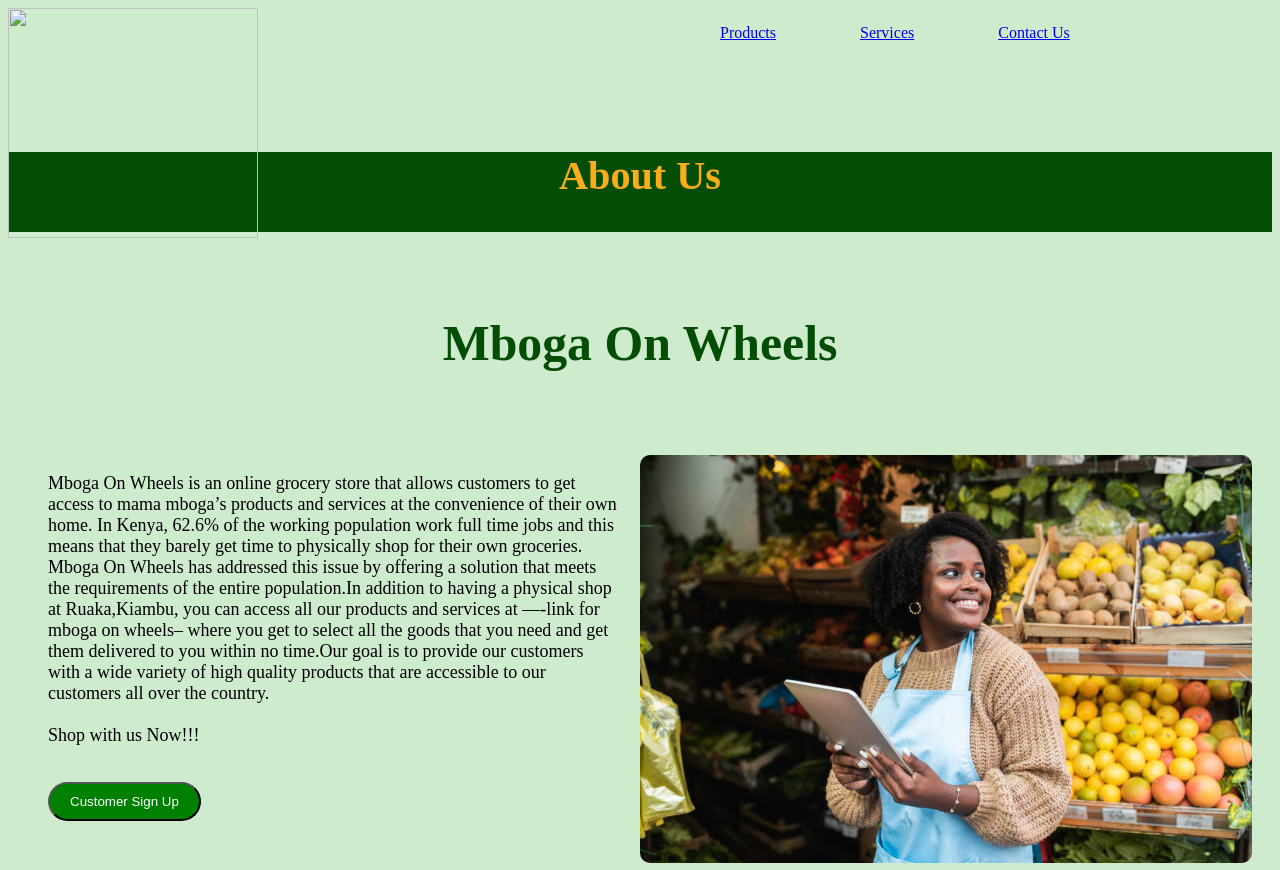
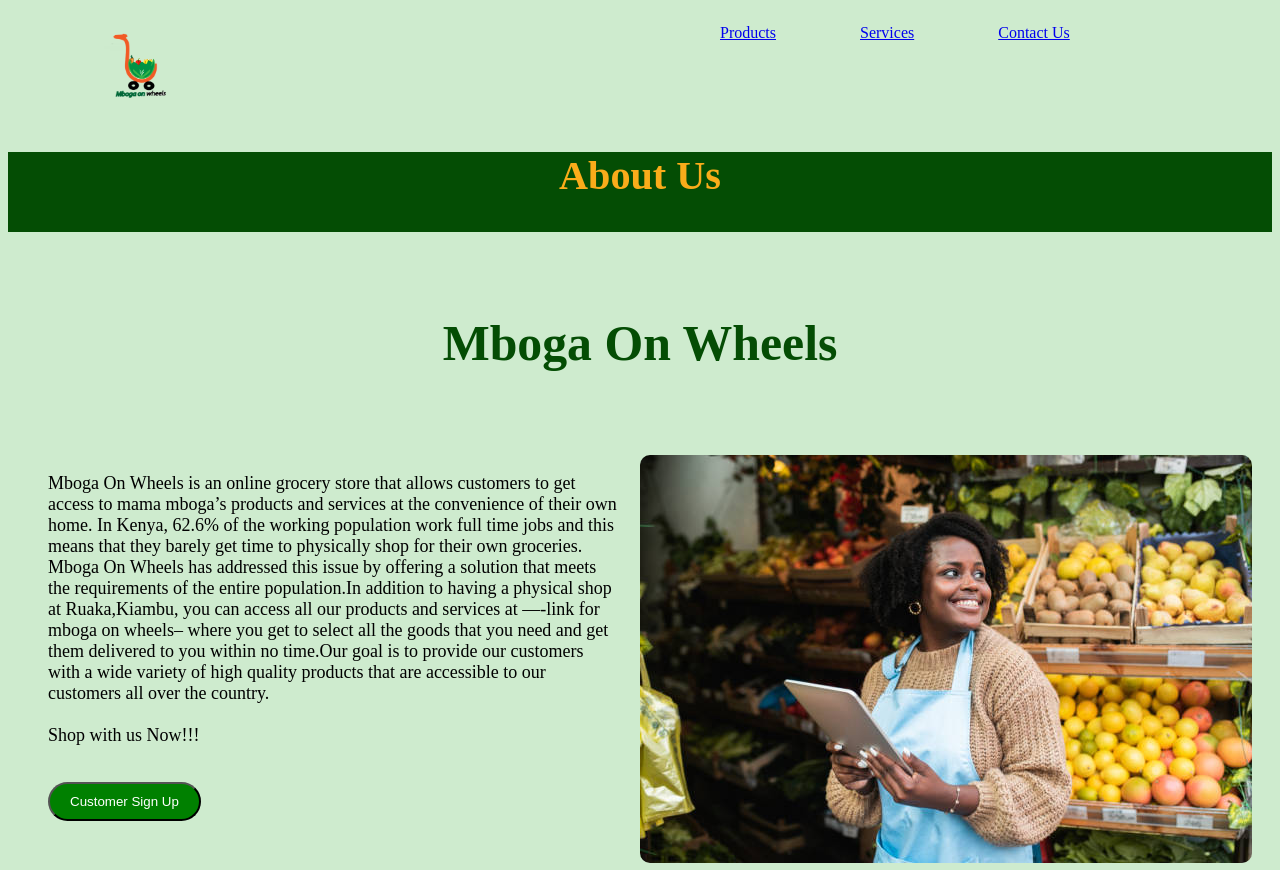
Before and after one commit to Joan-Njiru/Info-website, a plain HTML site: page index.html in a window 1280 px wide. Shown: the top 870 px of the page. Drawn offline with Linux system fonts and the light colour scheme.

Commit message:
Update index.html

```diff
--- a/index.html
+++ b/index.html
@@ -8,7 +8,7 @@
 </head>
 <body>
     <div class="topnav">
-        <div class="logo"><img id="log" src="images/My project1.png" alt="">
+        <div class="logo"><img id="log" src="images/wheels.png" alt="">
           </div>
             <div class="nav"><ul>
                 <li> <a href="#products">Products</a> </li>
```
